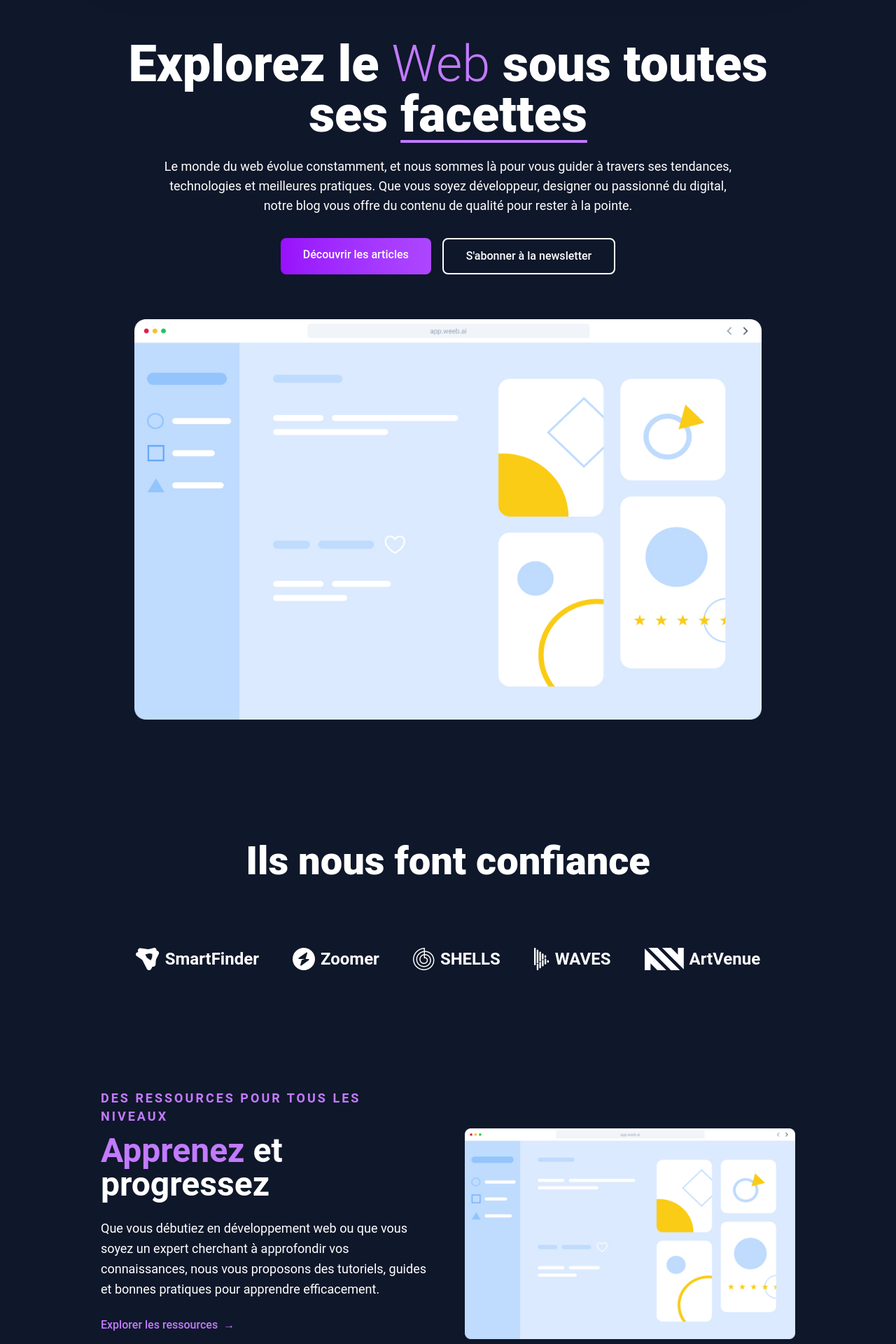
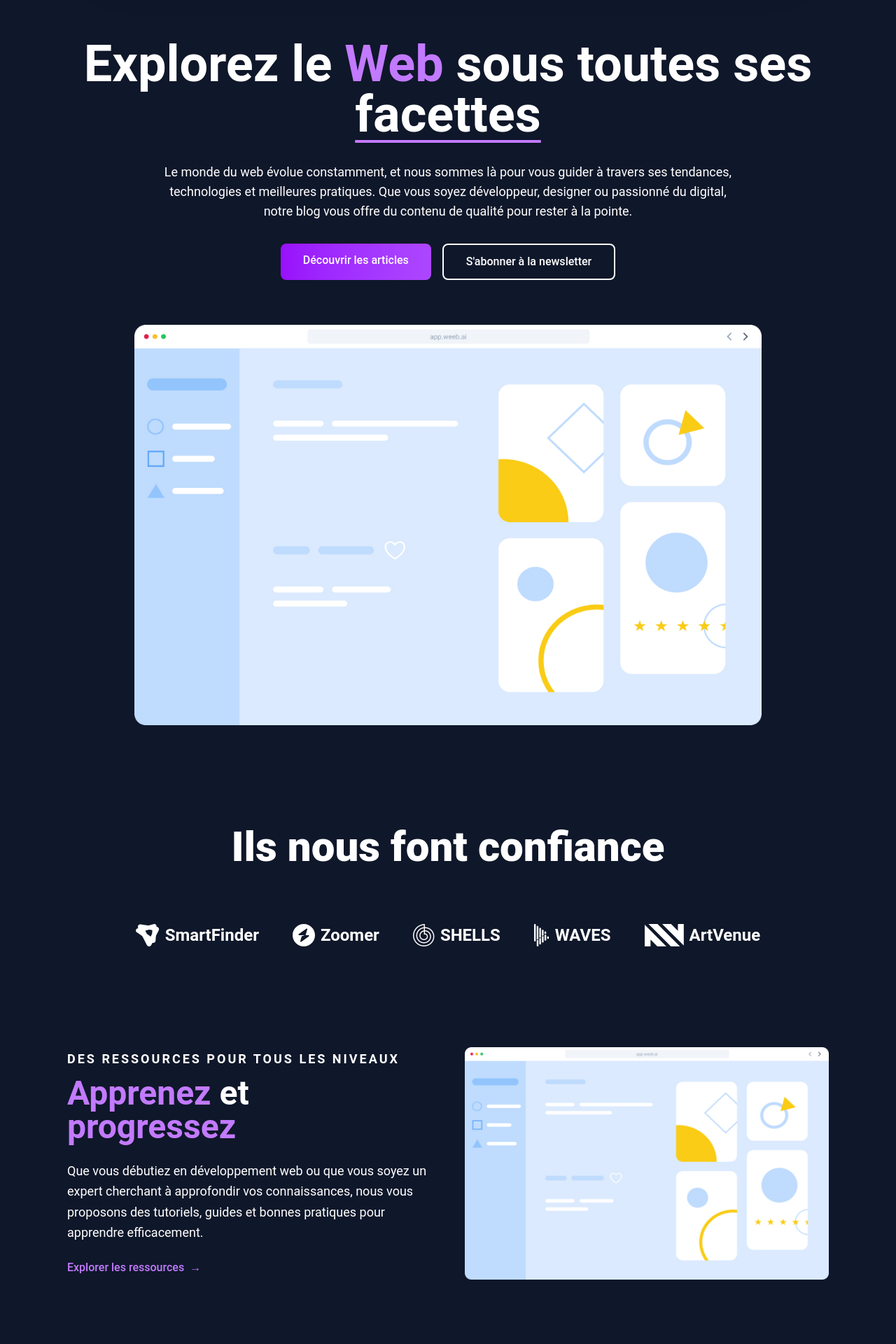
Before and after one commit to sylvqinz/weeb_sylvain_zanini, a React (Vite) app: page / in a window 1280 px wide. Shown: the part 160-2080 px from the top of the page at 70% size. Built offline with nearby package versions, Linux system fonts and the light colour scheme.

Commit message:
hooks creation for animations

```diff
--- /dev/null
+++ b/src/hooks/useObserver.jsx
@@ -0,0 +1,34 @@
+import { useState, useEffect, useRef } from "react";
+
+export default function useObserver(threshold = 0.2, toggleOnExit = false) {
+  const [isVisible, setIsVisible] = useState(false);
+  const ref = useRef(null);
+
+  useEffect(() => {
+    const observer = new IntersectionObserver(
+      ([entry]) => {
+        if (toggleOnExit) {
+          setIsVisible(entry.isIntersecting);
+        } else {
+          if (entry.isIntersecting) {
+            setIsVisible(true);
+          }
+        }
+      },
+      { threshold }
+    );
+
+    const currentRef = ref.current;
+    if (currentRef) {
+      observer.observe(currentRef);
+    }
+
+    return () => {
+      if (currentRef) {
+        observer.unobserve(currentRef);
+      }
+    };
+  }, [threshold, toggleOnExit]);
+
+  return [ref, isVisible];
+}
--- /dev/null
+++ b/src/hooks/useScroll.jsx
@@ -0,0 +1,30 @@
+import { useState, useEffect, useRef } from "react";
+
+export default function useScrollProgress(ref) {
+  const [scrollProgress, setScrollProgress] = useState(0);
+  const [isVisible, setIsVisible] = useState(false);
+
+  useEffect(() => {
+    const handleScroll = () => {
+      if (!ref.current) return;
+
+      const rect = ref.current.getBoundingClientRect();
+      const windowHeight = window.innerHeight;
+
+      if (rect.top < windowHeight && rect.bottom > 0) {
+        setIsVisible(true);
+        const progress = Math.max(0, Math.min(1, (windowHeight - rect.top) / (windowHeight + rect.height)));
+        setScrollProgress(progress);
+      } else {
+        setIsVisible(false);
+      }
+    };
+
+    window.addEventListener("scroll", handleScroll, { passive: true });
+    handleScroll();
+
+    return () => window.removeEventListener("scroll", handleScroll);
+  }, [ref]);
+
+  return [scrollProgress, isVisible];
+}
--- a/src/index.css
+++ b/src/index.css
@@ -5,7 +5,7 @@
 }
 
 section {
-  padding: 5rem;
+
 }
 
 h1 {
--- a/src/pages/Home.jsx
+++ b/src/pages/Home.jsx
@@ -1,101 +1,84 @@
 import { useState, useEffect, useRef } from "react";
 import { Link } from "react-router-dom";
+import useObserver from "../hooks/useObserver";
+import useScroll from "../hooks/useScroll";
+
+const logos = [
+  { img: "/assets/smartFinder_logo.svg", name: "SmartFinder" },
+  { img: "/assets/zoomer_logo.svg", name: "Zoomer" },
+  { img: "/assets/shells_logo.svg", name: "SHELLS" },
+  { img: "/assets/waves_logo.svg", name: "WAVES" },
+  { img: "/assets/artVenue_logo.svg", name: "ArtVenue" },
+];
+
 export default function Home() {
-  const [scrollProgress, setScrollProgress] = useState(0);
-  const [isVisible, setIsVisible] = useState(false);
   const containerRef = useRef(null);
-
-  useEffect(() => {
-    const handleScroll = () => {
-      if (!containerRef.current) return;
-
-      const rect = containerRef.current.getBoundingClientRect();
-      const windowHeight = window.innerHeight;
-
-      if (rect.top < windowHeight && rect.bottom > 0) {
-        setIsVisible(true);
-
-        const progress = Math.max(0, Math.min(1, (windowHeight - rect.top) / (windowHeight + rect.height)));
-        setScrollProgress(progress);
-      } else {
-        setIsVisible(false);
-      }
-    };
-
-    window.addEventListener("scroll", handleScroll);
-    handleScroll(); // Check initial position
-
-    return () => window.removeEventListener("scroll", handleScroll);
-  }, []);
+  const [scrollProgress, scrollVisible] = useScroll(containerRef);
+  const [logosRef, logosVisible] = useObserver(0.2, true);
 
   return (
     <>
       <section className="px-8 py-20 max-w-6xl mx-auto text-center">
-        <h1 className="text-5xl md:text-[72px] font-extrabold mb-6">
-          Explorez le <span className="text-purple-400 font-light">Web</span> sous toutes
-          <br />
-          ses <span className="underline decoration-4 decoration-purple-400 underline-offset-12">facettes</span>
+        <h1 className="text-4xl md:text-6xl font-bold text-white text-center">
+          Explorez le <span className="text-purple-400">Web</span> sous toutes ses{" "}
+          <span className="underline decoration-4 decoration-purple-400 underline-offset-12">facettes</span>
         </h1>
-        <p className="font-normal text-lg mb-8 max-w-[840px] mx-auto ">
+
+        <p className="font-normal text-lg mb-8 mt-8 max-w-[840px] mx-auto">
           Le monde du web évolue constamment, et nous sommes là pour vous guider à travers ses tendances,
           technologies et meilleures pratiques. Que vous soyez développeur, designer ou passionné du digital, notre
           blog vous offre du contenu de qualité pour rester à la pointe.
         </p>
+
         <div className="flex flex-wrap gap-4 justify-center">
           <Link
             to="/discover"
-            className="bg-gradient-to-r from-purple-600 to-purple-500 px-8 py-3 rounded-[8px] font-medium hover:from-purple-500 hover:to-purple-400 transition"
+            className="bg-gradient-to-r from-purple-600 to-purple-500 px-8 py-3 rounded-lg font-medium hover:from-purple-500 hover:to-purple-400 transition"
           >
             Découvrir les articles
           </Link>
           <Link
             to="/subscribe"
-            className="border-[2px] border-white px-8 py-3 rounded-[8px] font-medium hover:border-gray-400 hover:bg-slate-800 transition"
+            className="border-2 border-white px-8 py-3 rounded-lg font-medium hover:border-gray-400 hover:bg-slate-800 transition"
           >
             S'abonner à la newsletter
           </Link>
         </div>
-        <div>
-          <img src="/assets/Desktop.jpg" alt="Illustration desktop" className="mx-auto mt-16 w-full max-w-4xl" />
-        </div>
+
+        <img
+          src="/assets/Desktop.jpg"
+          alt="Illustration desktop"
+          className="mx-auto mt-16 w-full max-w-4xl"
+          loading="lazy"
+        />
       </section>
 
       <section className="px-8 py-16 max-w-6xl mx-auto text-center">
-        <h2 className="text-[56px] font-extrabold mb-20">Ils nous font confiance</h2>
-        <div className="flex flex-wrap justify-center items-center gap-12 text-[24px] font-bold ">
-          <div className="flex items-center gap-2">
-            <img src="/assets/smartFinder_logo.svg" alt="" />
-            <span>SmartFinder</span>
-          </div>
-          <div className="flex items-center gap-2">
-            <img src="/assets/zoomer_logo.svg" alt="" />
-            <span>Zoomer</span>
-          </div>
-          <div className="flex items-center gap-2">
-            <img src="/assets/shells_logo.svg" alt="" />
-            <span>SHELLS</span>
-          </div>
-          <div className="flex items-center gap-2">
-            <img src="/assets/waves_logo.svg" alt="" />
-            <span>WAVES</span>
-          </div>
-          <div className="flex items-center gap-2">
-            <img src="/assets/artVenue_logo.svg" alt="" />
-            <span>ArtVenue</span>
-          </div>
+        <h2 className="text-5xl md:text-6xl font-extrabold mb-20">Ils nous font confiance</h2>
+        <div ref={logosRef} className="flex flex-wrap justify-center items-center gap-12 text-2xl font-bold">
+          {logos.map((logo, index) => (
+            <div
+              key={logo.name}
+              className={`flex items-center gap-2 transition-all duration-700 ease-out ${
+                logosVisible ? "translate-y-0 opacity-100" : "-translate-y-32 opacity-0"
+              }`}
+              style={{ transitionDelay: `${index * 150}ms` }}
+            >
+              <img src={logo.img} alt={`Logo ${logo.name}`} loading="lazy" />
+              <span>{logo.name}</span>
+            </div>
+          ))}
         </div>
       </section>
 
       <section className="px-8 py-20 max-w-6xl mx-auto">
         <div className="grid md:grid-cols-2 gap-12 items-center">
           <div>
-            <p className="text-purple-400 text-sm font-semibold mb-3 tracking-[3px]">
-              DES RESSOURCES POUR TOUS LES NIVEAUX
-            </p>
+            <p className="text-sm font-semibold mb-3 tracking-[3px]">DES RESSOURCES POUR TOUS LES NIVEAUX</p>
             <h3 className="text-5xl font-bold mb-6">
               <span className="text-purple-400">Apprenez</span> et
               <br />
-              progressez
+              <span className="text-purple-400">progressez</span>
             </h3>
             <p className="leading-relaxed mb-6">
               Que vous débutiez en développement web ou que vous soyez un expert cherchant à approfondir vos
@@ -109,29 +92,32 @@ export default function Home() {
               Explorer les ressources <span>→</span>
             </Link>
           </div>
-          <div>
-            <img src="/assets/Desktop.jpg" alt="Illustration desktop" className="mx-auto mt-16 w-full max-w-4xl" />
-          </div>
+          <img
+            src="/assets/Desktop.jpg"
+            alt="Ressources d'apprentissage"
+            className="w-full max-w-4xl"
+            loading="lazy"
+          />
         </div>
       </section>
 
       <section className="px-8 py-20 max-w-6xl mx-auto">
         <div className="grid md:grid-cols-2 gap-12 items-start">
-          <div ref={containerRef} className="relative  flex items-center justify-center ">
+          <div ref={containerRef} className="relative flex items-center justify-center">
             <div
               className="relative w-[500px] h-[500px] transition-all duration-1000"
               style={{
-                opacity: isVisible ? 1 : 0,
-                transform: isVisible ? "scale(1)" : "scale(0.8)",
+                opacity: scrollVisible ? 1 : 0,
+                transform: scrollVisible ? "scale(1)" : "scale(0.8)",
               }}
             >
-              {[...Array(6)].map((_, i) => (
+              {Array.from({ length: 6 }, (_, i) => (
                 <div
                   key={i}
                   className="absolute inset-0 border-4 border-purple-500 rounded-lg transition-all duration-300"
                   style={{
                     transform: `rotate(${i * 15 + scrollProgress * 360}deg) scale(${1 - i * 0.05})`,
-                    opacity: isVisible ? 0.4 - i * 0.05 : 0,
+                    opacity: scrollVisible ? 0.4 - i * 0.05 : 0,
                     transitionDelay: `${i * 100}ms`,
                   }}
                 />
@@ -141,12 +127,13 @@ export default function Home() {
                 className="absolute top-1/2 left-1/2 w-[300px] h-[300px] bg-gradient-to-br from-pink-500 via-rose-500 to-purple-600 rounded-lg shadow-2xl shadow-pink-500/50 transition-all duration-500"
                 style={{
                   transform: `translate(-50%, -50%) rotate(${12 + scrollProgress * 180}deg)`,
-                  opacity: isVisible ? 1 : 0,
+                  opacity: scrollVisible ? 1 : 0,
                 }}
               />
             </div>
           </div>
-          <div className="order-1 md:order-2">
+
+          <div className="order-1 md:order-2 z-10">
             <p className="text-sm font-semibold mb-3 tracking-[3px]">
               LE WEB, UN ÉCOSYSTÈME EN CONSTANTE ÉVOLUTION
             </p>
@@ -161,7 +148,6 @@ export default function Home() {
             </p>
             <Link
               to="/news"
-              href="#"
               className="inline-flex items-center gap-2 text-purple-400 font-medium hover:gap-3 transition-all"
             >
               Lire les articles récents <span>→</span>
```
